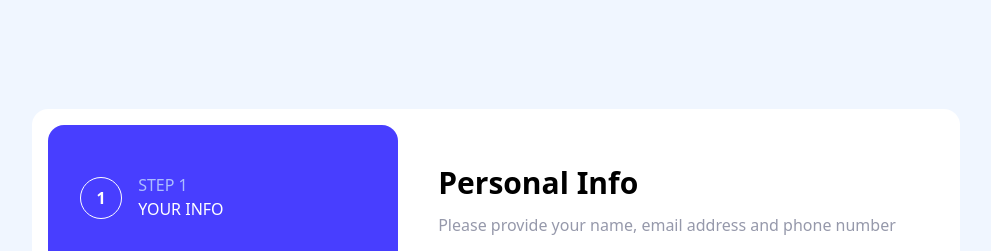
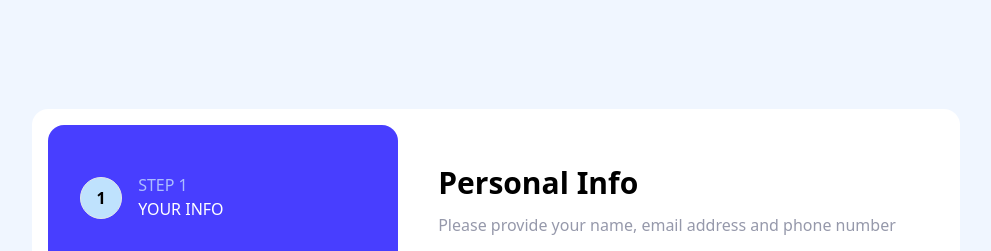
Before and after one commit to Kansoldev/Multistep-form, a React (Vite) app: page / in a window 1280 px wide. Shown: the top 251 px of the page, without its empty margins (144-1135 px from the left). Built offline with nearby package versions, Linux system fonts and the light colour scheme.

Commit message:
Indicate current active step on sidebar

```diff
--- a/src/App.tsx
+++ b/src/App.tsx
@@ -86,7 +86,7 @@ function App() {
 
   return (
     <main className="md:bg-white md:flex justify-center gap-10 mx-auto md:rounded-2xl md:p-4 md:pr-16">
-      <SideBar />
+      <SideBar currentStep={currentStep} />
 
       <form>
         {currentStep === 1 && (
--- a/src/components/SideBar.tsx
+++ b/src/components/SideBar.tsx
@@ -1,4 +1,4 @@
-const SideBar = () => {
+const SideBar = ({ currentStep }: { currentStep: number }) => {
   const steps = [
     {
       id: 1,
@@ -25,7 +25,13 @@ const SideBar = () => {
           key={step.id}
           className={`uppercase ${step.id > 1 ? "md:mt-7" : ""}`}
         >
-          <span className="flex items-center justify-center rounded-full md:mr-4 mt-1 font-bold md:float-left w-5 h-5 p-5 border border-white text-white">
+          <span
+            className={`flex items-center justify-center rounded-full md:mr-4 mt-1 font-bold md:float-left w-5 h-5 p-5 border ${
+              currentStep === step.id
+                ? "bg-[#bfe2fd]"
+                : "border border-white text-white"
+            }`}
+          >
             {step.id}
           </span>
 
```
